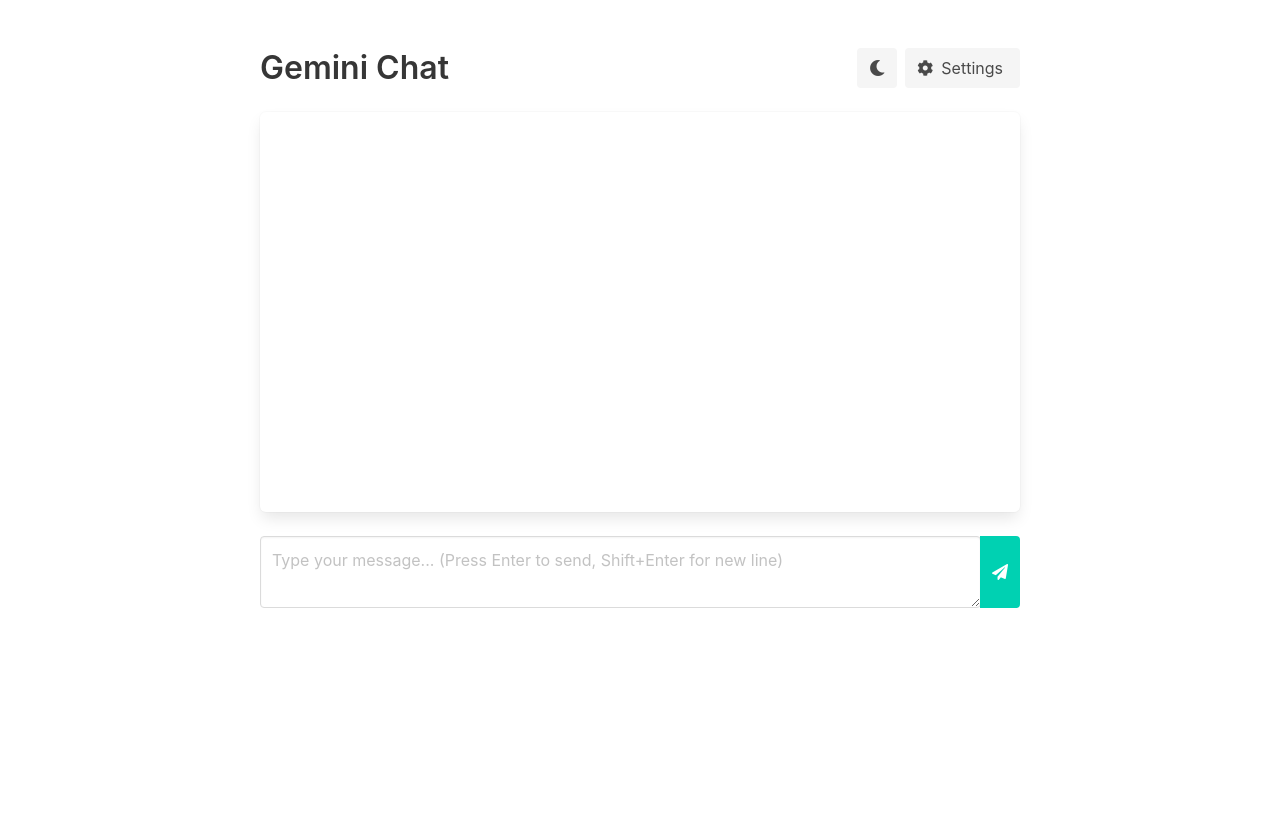
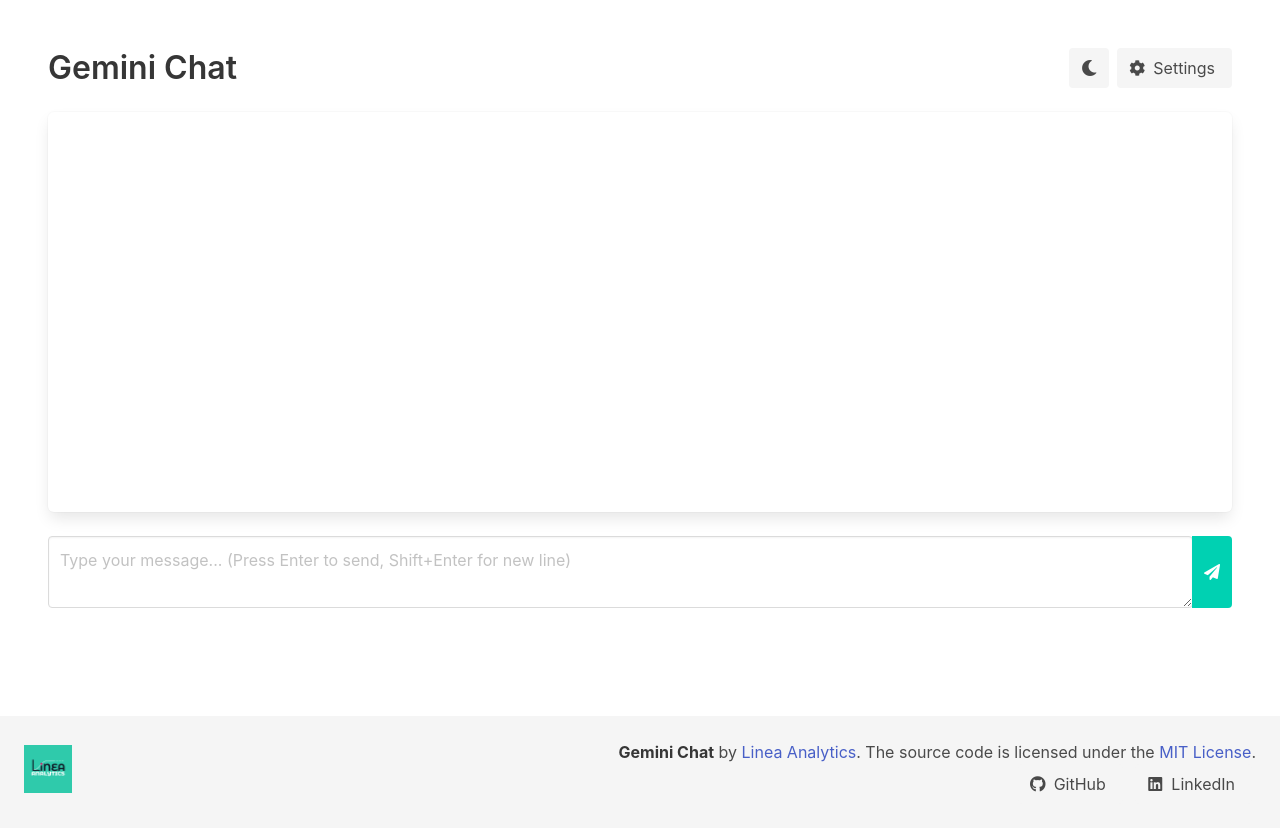
Before and after one commit to linea-analytics/gemini-chat, a website: page public/index.html in a window 1280 px wide. Before the commit the page ends 800 px from the top, so only its background shows below. Drawn offline with nearby package versions, Linux system fonts and the light colour scheme; no server answers.

Commit message:
ui fixes

```diff
--- a/public/css/styles.css
+++ b/public/css/styles.css
@@ -1,6 +1,13 @@
  body{
     min-height: 100vh;
+    display: flex;
+    flex-direction: column;
+    justify-content: space-between;
  }
+
+.box-shadow-light {
+box-shadow: 0 0.5em 1em -0.125em rgba(255, 255, 255, 0.1), 0 0px 0 1px rgba(255, 255, 255, 0.02) !important;
+}
 
  .message-bot {
      font-size: 1rem;
--- a/public/index.html
+++ b/public/index.html
@@ -10,15 +10,13 @@
     <script src="https://cdn.jsdelivr.net/npm/dompurify/dist/purify.min.js"></script>
     <link rel="stylesheet" href="css/styles.css">
     <link rel="shortcut icon" href="img/icon.png" type="image/x-icon">
-    <style>
-
-    </style>
 </head>
 
-<body class="section">
-    <div class="container">
-        <div class="columns">
-            <div class="column is-8 is-offset-2">                <div class="level">
+<body class="section p-0">
+    <div class="container is-fluid p-6 ">
+        <div class="columns is-12">
+            <div class="column is-8 is-12-tablet">
+                <div class="level">
                     <div class="level-left">
                         <h1 class="title has-text-dark" id="appTitle">Gemini Chat</h1>
                     </div>
@@ -40,7 +38,7 @@
                 </div>
 
                 <!-- Chat Messages Container -->
-                <div id="chatContainer" class="box" style="height: 400px; overflow-y: auto;">
+                <div id="chatContainer" class="box box-shadow-dark" style="height: 400px; overflow-y: auto;">
                     <div id="messagesContainer"></div>
                 </div> <!-- Chat Input -->
                 <div class="field has-addons">
@@ -73,7 +71,7 @@
                                     <input id="apiKey" class="input" type="password"
                                         placeholder="Paste your Gemini API Key">
                                 </div>
-                                <p id="apiKeyHelp" class="help">
+                                <p id="apiKeyHelp" class="help has-text-dark">
                                     No API key? <a href="https://aistudio.google.com/apikey" target="_blank">Get one
                                         here</a>
                                 </p>
@@ -89,6 +87,34 @@
         </div>
     </div>
 
+    <footer class="p-5 mt-6" id="mainFooter">
+        <div class="columns is-vcentered">
+            <div class="column is-2">
+                <img src="img/logo.png" alt="Linea Analytics Logo" style="max-height: 48px;">
+            </div>
+            <div class="column has-text-right">
+                <p id="footerText">
+                    <strong>Gemini Chat</strong> by <a href="https://linea-analytics.com">Linea Analytics</a>.
+                    The source code is licensed under the <a href="https://opensource.org/licenses/MIT">MIT License</a>.
+                </p>
+                <p>
+                    <a href="https://github.com/linea-analytics/gemini-chat" class="button mx-1" id="githubBtn">
+                        <span class="icon">
+                            <i class="fab fa-github"></i>
+                        </span>
+                        <span>GitHub</span>
+                    </a>
+                    <a href="https://www.linkedin.com/company/86720046" class="button mx-1" id="linkedinBtn">
+                        <span class="icon">
+                            <i class="fab fa-linkedin"></i>
+                        </span>
+                        <span>LinkedIn</span>
+                    </a>
+                </p>
+            </div>
+        </div>
+    </footer>
+
     <script src="js/app.js"></script>
 </body>
 
--- a/public/js/app.js
+++ b/public/js/app.js
@@ -195,10 +195,11 @@
   appTitle.classList.toggle('has-text-light', isDarkMode);
   appTitle.classList.toggle('has-text-dark', !isDarkMode);
 
-  // Update container background
+  // Update container background and shadow
   const chatContainer = document.getElementById('chatContainer');
   chatContainer.classList.toggle('has-background-dark', isDarkMode);
   chatContainer.classList.toggle('has-text-light', isDarkMode);
+  chatContainer.classList.toggle('box-shadow-light', isDarkMode); // Add light shadow in dark mode
 
   // Update buttons
   darkModeBtn.classList.toggle('is-dark', isDarkMode);
@@ -218,6 +219,18 @@
   const textarea = document.getElementById('prompt');
   textarea.classList.toggle('has-background-dark', isDarkMode);
   textarea.classList.toggle('has-text-light', isDarkMode);
+
+  // Update footer
+  const footer = document.getElementById('mainFooter');
+  footer.classList.toggle('has-background-dark', isDarkMode);
+  footer.classList.toggle('has-background-light', !isDarkMode);
+  footer.classList.toggle('has-text-light', isDarkMode);
+
+  const footerBtns = document.querySelectorAll('#githubBtn, #linkedinBtn');
+  footerBtns.forEach(btn => {
+    btn.classList.toggle('is-dark', isDarkMode);
+    btn.classList.toggle('is-light', !isDarkMode);
+  });
 }
 
 // Initialize dark mode
```
